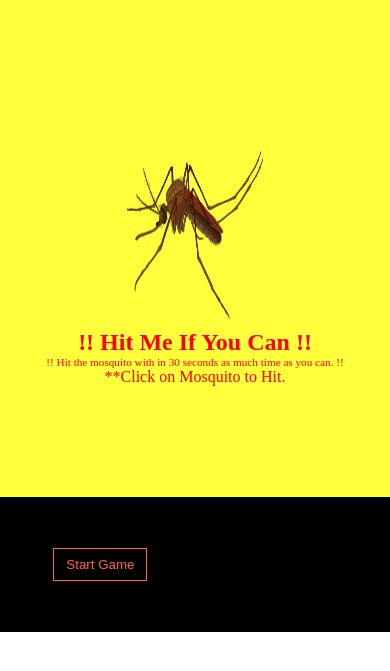
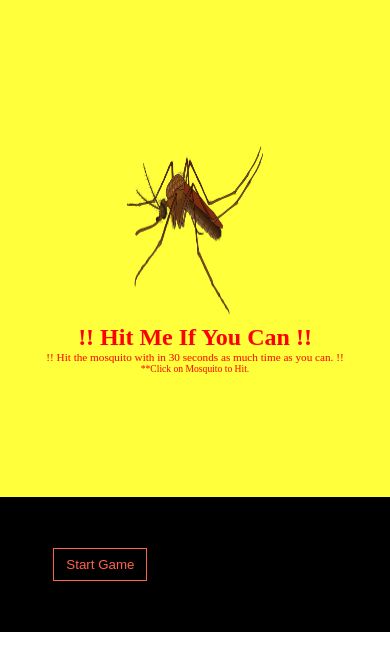
Before and after one commit to Garg-Mukul-01/projects, a plain HTML site: page index.html in a window 390 px wide. Shown: the part 45-716 px from the top of the page. Drawn offline with Linux system fonts and the light colour scheme.

Commit message:
Update style.css

```diff
--- a/style.css
+++ b/style.css
@@ -82,7 +82,7 @@
     text-align: center;
     height: 30px;
     font-size: 1.3rem;
-}
+  }
 #show-first>img{
     width:35vw;
     height:20vh;
@@ -93,6 +93,10 @@
 #first-text+span{
   font-size: 0.7rem;
 }
+#hit-text{
+  font-size : 0.6rem;
+  }
+
 .main-container{
   height:auto;
   width:auto;
```
